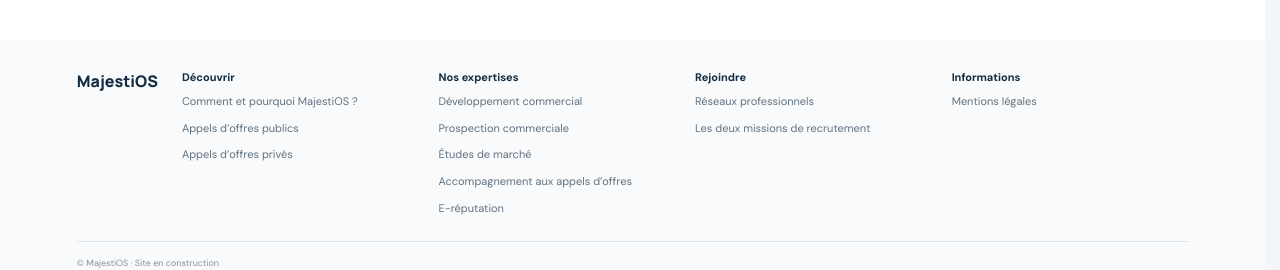
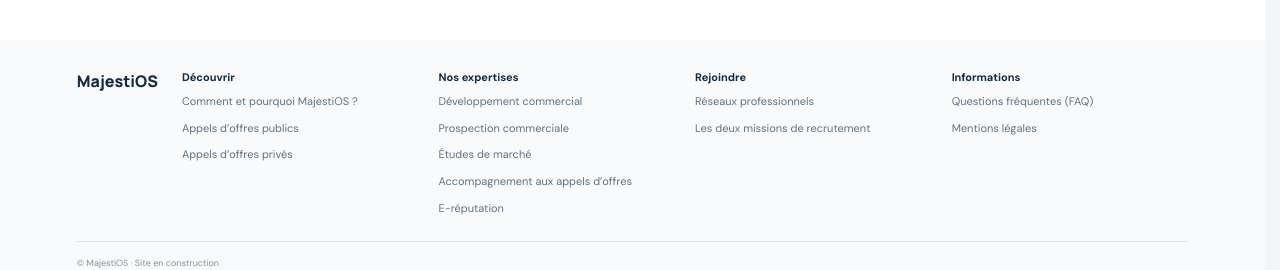
Before and after one commit to Chexpeer/Majestios, a Next.js app: page / in a window 1280 px wide. Shown: the part 3791-4061 px from the top of the page. Built offline with nearby package versions, Linux system fonts and the light colour scheme; no server answers.

Commit message:
Ajouter un accès direct à la FAQ depuis le pied de page

```diff
--- a/src/app/page.tsx
+++ b/src/app/page.tsx
@@ -232,7 +232,7 @@ export default function HomePage() {
           <div><strong>Découvrir</strong><Link href="/comment-et-pourquoi">Comment et pourquoi MajestiOS ?</Link><Link href="/appels-offres-publics">Appels d’offres publics</Link><Link href="/appels-offres-prives">Appels d’offres privés</Link></div>
           <div><strong>Nos expertises</strong><Link href="/developpement-commercial">Développement commercial</Link><Link href="/developpement-commercial/prospection">Prospection commerciale</Link><Link href="/developpement-commercial/etudes-de-marche">Études de marché</Link><Link href="/developpement-commercial/accompagnement-appels-offres">Accompagnement aux appels d’offres</Link><Link href="/developpement-commercial/e-reputation">E-réputation</Link></div>
           <div><strong>Rejoindre</strong><Link href="/reseaux">Réseaux professionnels</Link><Link href="/nous-rejoindre">Les deux missions de recrutement</Link></div>
-          <div><strong>Informations</strong><Link href="/mentions-legales">Mentions légales</Link></div>
+          <div><strong>Informations</strong><Link href="/faq">Questions fréquentes (FAQ)</Link><Link href="/mentions-legales">Mentions légales</Link></div>
         </div>
         <small>© MajestiOS · Site en construction</small>
       </footer>
```
